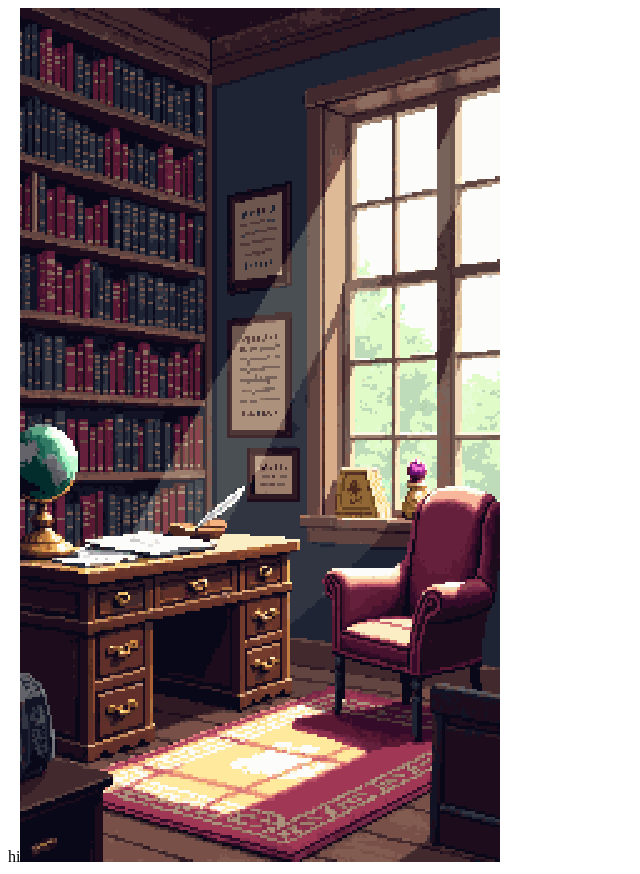
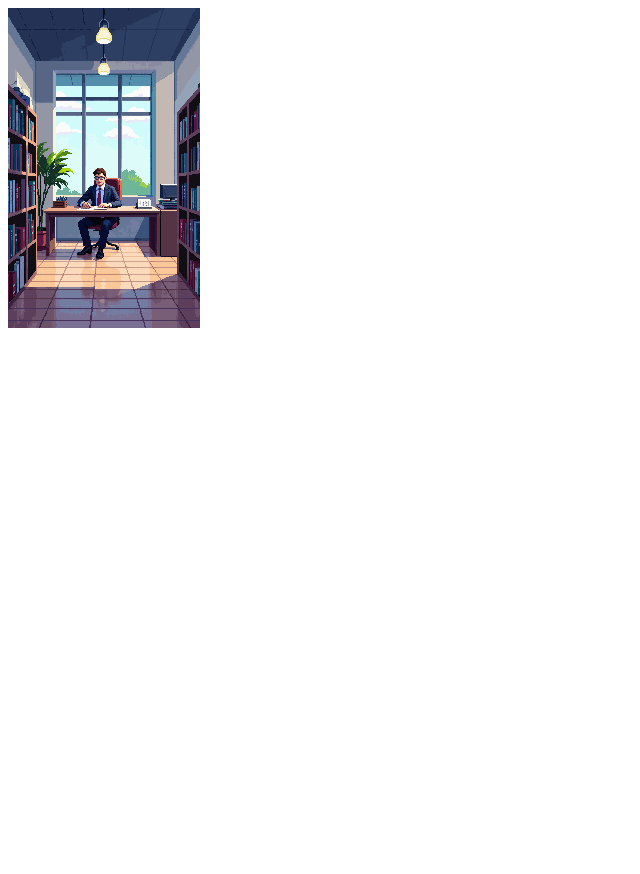
Before and after one commit to full-gg/turbo-fiesta, a React (Create React App) app: page /Bank in a window 1280 px wide. Shown: the whole page, without its empty margins (0-640 px from the left). After the commit the page ends 800 px from the top, so only its background shows below. Built offline with nearby package versions, Linux system fonts and the light colour scheme.

Commit message:
Test Vercel

```diff
--- a/src/Map/Bank.tsx
+++ b/src/Map/Bank.tsx
@@ -1,10 +1,9 @@
-import institute_office from "../img/institute_office.png"
+import bank_office from "../img/bank_office.png"
 
 const Institute = () => {
     return (
         <div>
-            hi
-            <img src={institute_office} alt="" />
+            <img src={bank_office} alt="" />
         </div>
     )
 }
```
Also changed, not shown: src/img/bank_office.png (added).
